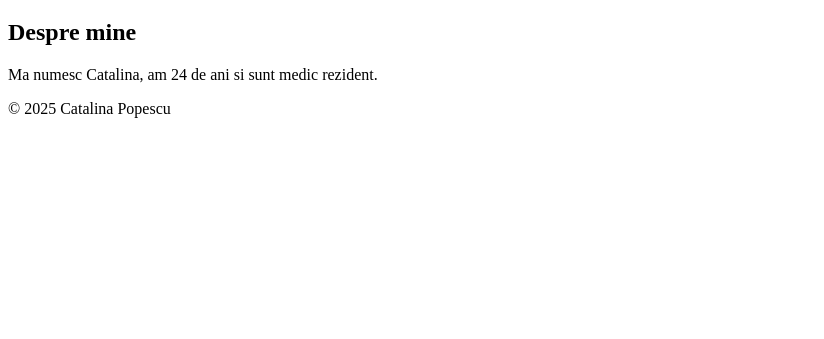
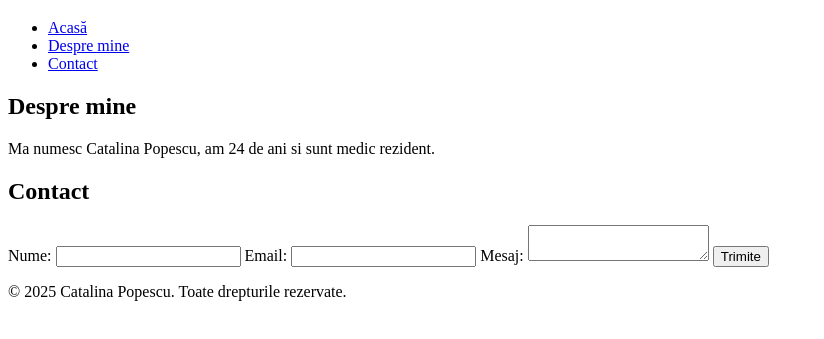
Before and after one commit to catalinaandreea/pagina-mea, a plain HTML site: page index.html in a window 1280 px wide. Shown: the part 61-400 px from the top of the page, without its empty margins (0-824 px from the left). Drawn offline with Linux system fonts and the light colour scheme.

Commit message:
Add files via upload

```diff
--- a/index.html
+++ b/index.html
@@ -3,19 +3,47 @@
 <head>
     <meta charset="UTF-8">
     <meta name="viewport" content="width=device-width, initial-scale=1.0">
-    <title>Pagina mea</title>
-    <link rel="stylesheet" href="styles.css">
+    <meta http-equiv="X-UA-Compatible" content="ie=edge">
+    <title>Pagina Mea</title>
+    <link rel="stylesheet" href="style.css"> <!-- Vom crea acest fișier CSS mai târziu -->
 </head>
 <body>
     <header>
         <h1>Bine ai venit pe pagina mea!</h1>
+        <nav>
+            <ul>
+                <li><a href="#">Acasă</a></li>
+                <li><a href="#">Despre mine</a></li>
+                <li><a href="#">Contact</a></li>
+            </ul>
+        </nav>
     </header>
-    <section>
-        <h2>Despre mine</h2>
-        <p>Ma numesc Catalina, am 24 de ani si sunt medic rezident.</p>
-    </section>
+
+    <main>
+        <section id="despre">
+            <h2>Despre mine</h2>
+            <p>Ma numesc Catalina Popescu, am 24 de ani si sunt medic rezident.</p>
+        </section>
+
+        <section id="contact">
+            <h2>Contact</h2>
+            <form action="#">
+                <label for="nume">Nume:</label>
+                <input type="text" id="nume" name="nume">
+
+                <label for="email">Email:</label>
+                <input type="email" id="email" name="email">
+
+                <label for="mesaj">Mesaj:</label>
+                <textarea id="mesaj" name="mesaj"></textarea>
+
+                <button type="submit">Trimite</button>
+            </form>
+        </section>
+    </main>
+
     <footer>
-        <p>&copy; 2025 Catalina Popescu</p>
+        <p>&copy; 2025 Catalina Popescu. Toate drepturile rezervate.</p>
     </footer>
 </body>
 </html>
```
